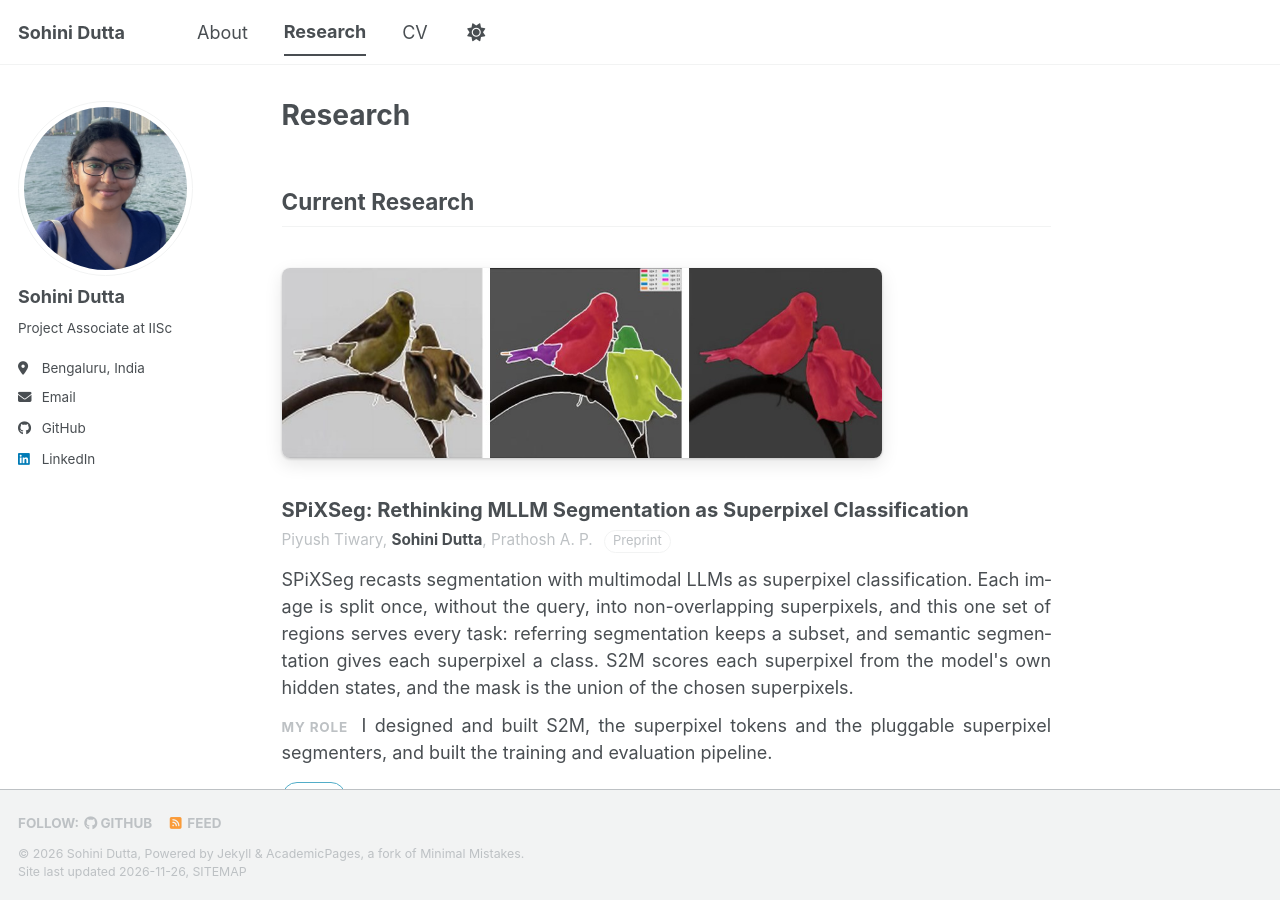
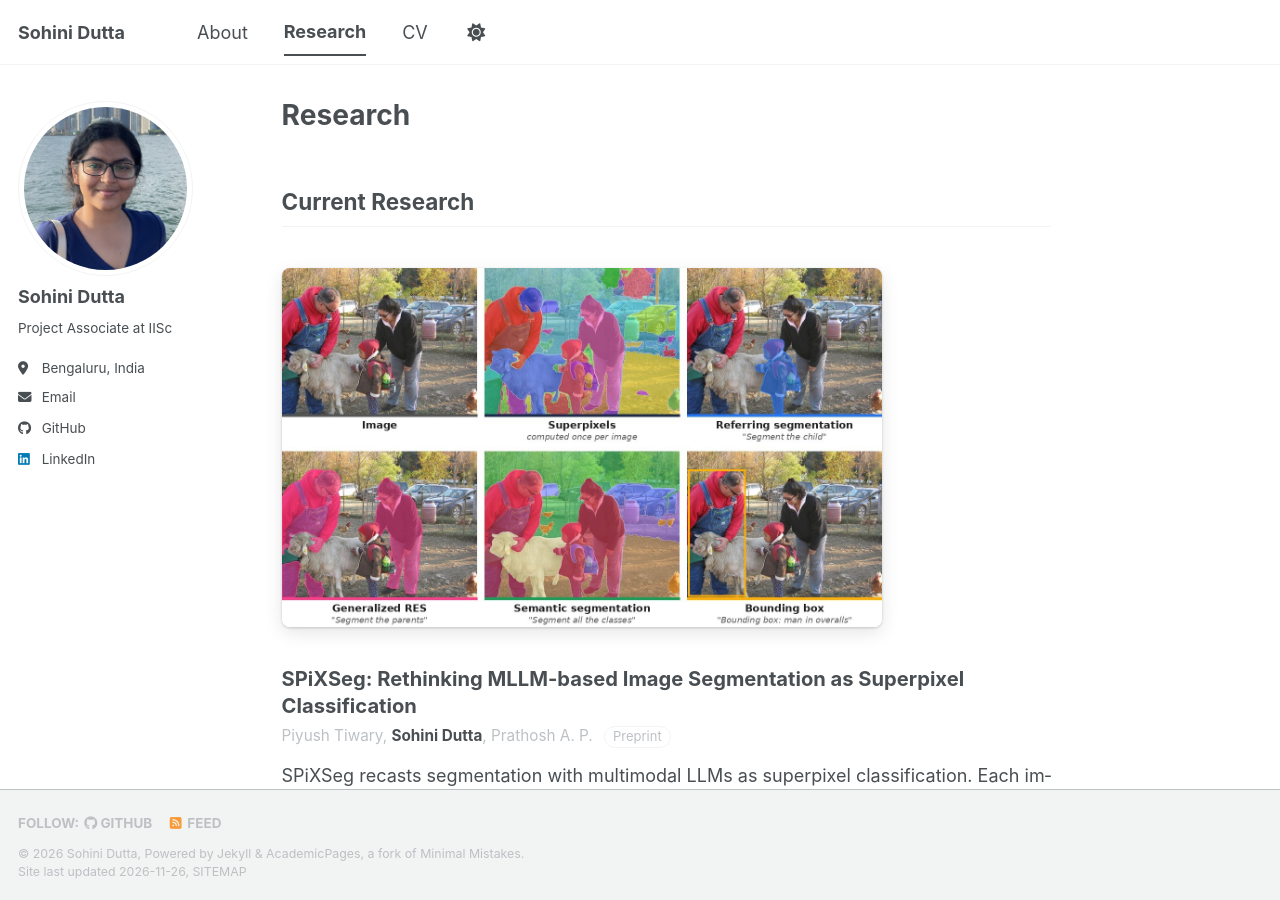
Before and after one commit to sohinidutta11/sohinidutta11.github.io, a Jekyll site: the page built from _pages/research.md, in a window 1280 px wide and 900 px high. Built offline with Jekyll 4.4.1, drawn with Linux system fonts in a browser that asks for light colours; a script bundle is joined from its source files by our own code; a style sheet for code colours, icons or effects is not loaded.

Commit message:
New SPiXSeg figure and paper title

```diff
--- a/_pages/research.md
+++ b/_pages/research.md
@@ -8,9 +8,9 @@ author_profile: true
 
 <div class="pub">
   <figure class="pub-figure">
-    <img src="/images/research/spixseg.jpg" alt="An image split into superpixels, the superpixels selected for each object, and the final segmentation mask.">
+    <img src="/images/research/spixseg.jpg" alt="One image split into superpixels once, and the same superpixels used for referring segmentation, generalized referring segmentation, semantic segmentation and bounding boxes.">
   </figure>
-  <p class="pub-title">SPiXSeg: Rethinking MLLM Segmentation as Superpixel Classification</p>
+  <p class="pub-title">SPiXSeg: Rethinking MLLM-based Image Segmentation as Superpixel Classification</p>
   <p class="pub-authors">Piyush Tiwary, <strong>Sohini Dutta</strong>, Prathosh A. P. <span class="pub-badge">Preprint</span></p>
   <p>SPiXSeg recasts segmentation with multimodal LLMs as superpixel classification. Each image is split once, without the query, into non-overlapping superpixels, and this one set of regions serves every task: referring segmentation keeps a subset, and semantic segmentation gives each superpixel a class. S2M scores each superpixel from the model's own hidden states, and the mask is the union of the chosen superpixels.</p>
   <p class="pub-role"><span>My role</span> I designed and built S2M, the superpixel tokens and the pluggable superpixel segmenters, and built the training and evaluation pipeline.</p>
```
Also changed, not shown: _pages/about.md (+1 -1 lines), images/research/spixseg.jpg.
